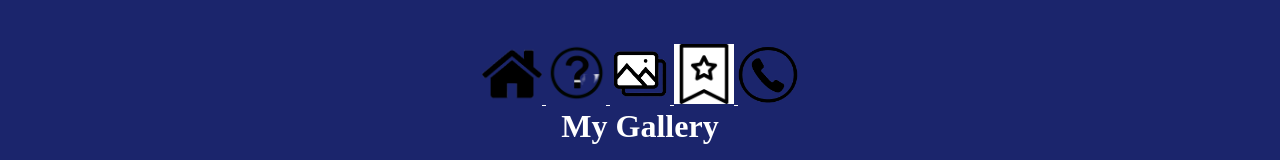
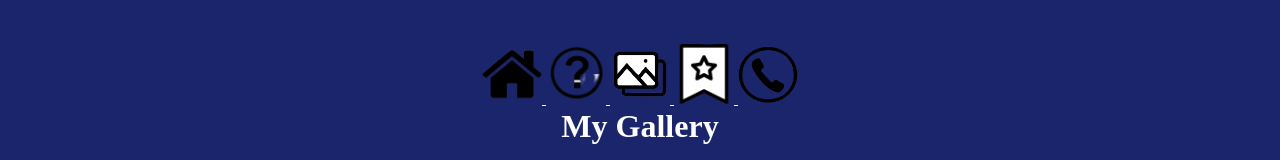
Before and after one commit to tansopogi/Tan-s-Website, a plain HTML site: page GALLERY_TAN.html in a window 1280 px wide. Shown: the top 160 px of the page. Drawn offline with Linux system fonts and the light colour scheme.

Commit message:
Update GALLERY_TAN.html

```diff
--- a/GALLERY_TAN.html
+++ b/GALLERY_TAN.html
@@ -9,7 +9,7 @@
 <center>  <a href="index.html" style="color:white;"> <img src="home.png"  height="60" width="60"> </a>
          <a href="ABOUT_TAN.html" style="color:white;"> <img src="about.png"  height="60" width="60"> </a>
 		 <a href="GALLERY_TAN.html" style="color:white;"> <img src="tragall.png"  height="60" width="60"> </a>
-		 <a href="FAVORITE_TAN.html" style="color:white;"> <img src="favorite.png"  height="60" width="60"> </a>
+		 <a href="FAVORITE_TAN.html" style="color:white;"> <img src="trafav.png"  height="60" width="60"> </a>
 		 <a href="CONTACT_TAN.html" style="color:white;"> <img src="contact.png"  height="60" width="60"> </a>
 <br>
 <center> <font face="serif" size="6" color="white"> <b> My Gallery </b> </font> <br> <br> <br>
```
